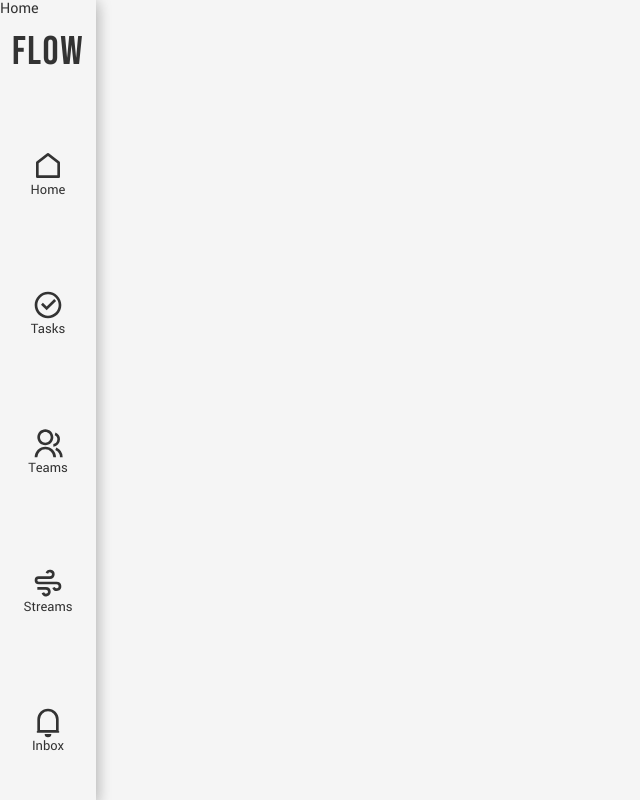
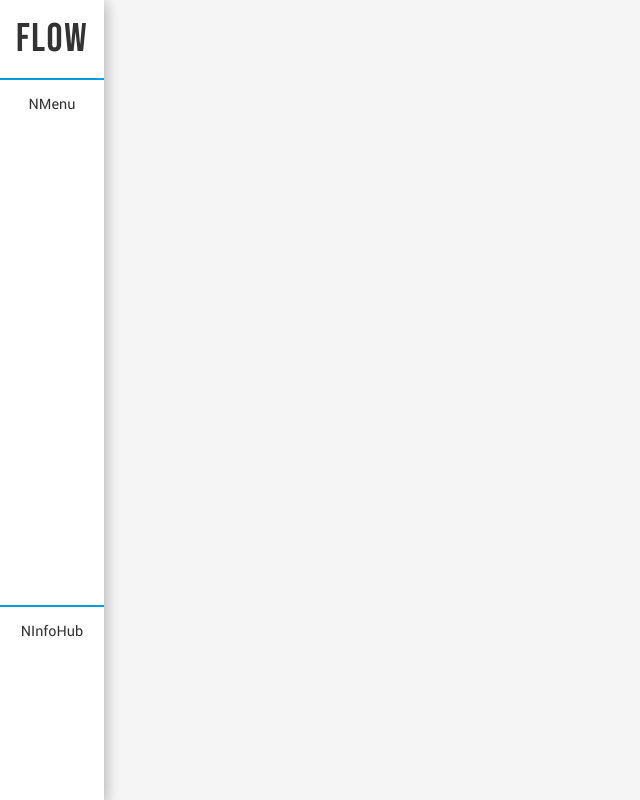
Before and after one commit to lisawagner/flow-app, a React (Create React App) app: page / in a window 1280 px wide. Shown: the whole page, without its empty margins (0-640 px from the left). Built offline with nearby package versions, Linux system fonts and the light colour scheme.

Commit message:
Refactor: Nav to NavRoot w/components

```diff
--- a/src/App.js
+++ b/src/App.js
@@ -1,6 +1,13 @@
 import { BrowserRouter, Routes, Route, Navigate } from 'react-router-dom';
+
+// styles
 import './App.css';
-import Navbar from './components/Navbar/Navbar';
+
+// components
+// import Navbar from './components/Navbar/Navbar';
+import NavbarRoot from './components/NavbarRoot/NavbarRoot';
+
+// pages
 import Home from './pages/Home/Home'
 import Signup from './pages/Signup/Signup'
 import Login from './pages/Login/Login'
@@ -9,11 +16,13 @@ import Streams from './pages/Streams/Streams'
 import Tasks from './pages/Tasks/Tasks'
 import Teams from './pages/Teams/Teams'
 
+
 function App() {
   return (
     <div className="App">
       <BrowserRouter>
-        <Navbar />
+        <NavbarRoot />
+        {/* <Navbar /> */}
         <Routes>
           <Route path="/login" element={<Login />} />
           <Route path="/signup" element={<Signup />} />
--- /dev/null
+++ b/src/components/NavbarRoot/NavbarHeader.js
@@ -0,0 +1,13 @@
+import React from 'react'
+import styles from './NavbarHeader.module.css'
+
+const NavbarHeader = () => {
+  return (
+    <div className={styles.nHeaderWrap}>
+      <div className={styles.brand}>Flow</div>
+    </div>
+
+  )
+}
+
+export default NavbarHeader
--- /dev/null
+++ b/src/components/NavbarRoot/NavbarHeader.module.css
@@ -0,0 +1,9 @@
+
+
+/* BRAND STYLE */
+.brand {
+  font-family: 'Bebas Neue', cursive;
+  font-size: 2.5rem;
+  letter-spacing: 0.1rem;
+
+}
--- /dev/null
+++ b/src/components/NavbarRoot/NavbarInfoHub.js
@@ -0,0 +1,9 @@
+import React from 'react'
+
+const NavbarInfoHub = () => {
+  return (
+    <div>NInfoHub</div>
+  )
+}
+
+export default NavbarInfoHub
--- /dev/null
+++ b/src/components/NavbarRoot/NavbarMenu.js
@@ -0,0 +1,19 @@
+import React from 'react'
+// styles
+import styles from './NavbarMenu.module.css'
+
+const NavbarMenu = () => {
+  return (
+    <div className={styles.nMenuWrap}>
+      NMenu
+      {/* <ul>
+        <li>a</li>
+        <li>a</li>
+        <li>a</li>
+        <li>a</li>
+      </ul> */}
+    </div>
+  )
+}
+
+export default NavbarMenu
--- /dev/null
+++ b/src/components/NavbarRoot/NavbarMenu.module.css
@@ -0,0 +1,3 @@
+.nMenuWrap {
+
+}
--- /dev/null
+++ b/src/components/NavbarRoot/NavbarPriorities.js
@@ -0,0 +1,17 @@
+import React from 'react'
+
+const NavbarPriorities = () => {
+  return (
+    <div>
+      NPriorities
+       <ul>
+        <li>b</li>
+        <li>b</li>
+        <li>b</li>
+        <li>b</li>
+      </ul>
+    </div>
+  )
+}
+
+export default NavbarPriorities
--- /dev/null
+++ b/src/components/NavbarRoot/NavbarRoot.js
@@ -0,0 +1,34 @@
+import React from 'react'
+import NavbarHeader from './NavbarHeader'
+import NavbarInfoHub from './NavbarInfoHub'
+import NavbarMenu from './NavbarMenu'
+import NavbarPriorities from './NavbarPriorities'
+// styles
+import styles from './NavbarRoot.module.css'
+
+const NavbarRoot = () => {
+  return (
+    <div className={styles.nRootWrap}>
+      {/* <h1>NRoot</h1> */}
+      <div className={styles.nHeaderTop}>
+        {/* <span className={styles.nItem}></span> */}
+        <div className={styles.nHeader}><NavbarHeader /></div>
+        <span className={styles.nItem}></span>
+        <div className={styles.nMenu}><NavbarMenu /></div>
+        {/* <span className={styles.nItem}></span> */}
+        {/* <div className={styles.nPriorities}><NavbarPriorities /></div> */}
+
+      </div>
+
+      <div className={styles.nHeaderBottom}>
+        <span className={styles.nItem}></span>
+        <div className={styles.nInfoHub}><NavbarInfoHub /></div>
+
+      </div>
+
+
+    </div>
+  )
+}
+
+export default NavbarRoot
--- /dev/null
+++ b/src/components/NavbarRoot/NavbarRoot.module.css
@@ -0,0 +1,71 @@
+.nRootWrap {
+  display: flex;
+  flex-direction: row;
+  align-items: center;
+  justify-content: space-around;
+
+  position: fixed;
+  height: 5rem;
+  width: 100%;
+  bottom: 0;
+  right: 0;
+
+  font-size: 1rem;
+  background: var(--bg-color-primary);
+  box-shadow: 0 3px 14px 3px rgba(0, 0, 0, 0.12),
+              0 4px 15px rgba(0, 0, 0, 0.2);
+
+  user-select: none;
+  overflow: hidden;
+  transition: 375ms;
+
+}
+
+.nHeader, .nPriorities, .nInfoHub, .nHeaderBottom, .nItem {
+  display: none;
+}
+
+@media screen and (min-width: 821px) {
+  .nRootWrap {
+    flex-direction: column;
+    justify-content: space-between;
+
+    width: 6.5rem;
+    height: 100vh;
+    left: 0;
+    top: 0;
+    right: initial;
+
+  }
+
+  .nHeaderTop {
+    width: 100%;
+    display: flex;
+    flex-direction: column;
+    align-items: center;
+    flex-grow: 0.75;
+    justify-self: center;
+    margin-top: 1em;
+  }
+
+  .nHeaderBottom {
+    width: 100%;
+    flex-direction: column;
+    align-items: center;
+    flex-grow: 0.25;
+  }
+
+  .nHeader, .nPriorities, .nInfoHub, .nHeaderBottom {
+    display: flex;
+
+  }
+
+  .nItem {
+    display: flex;
+    width: 100%;
+    border-top: 2px solid var(--accent-color);
+    margin: 1em auto;
+
+  }
+
+}
```
